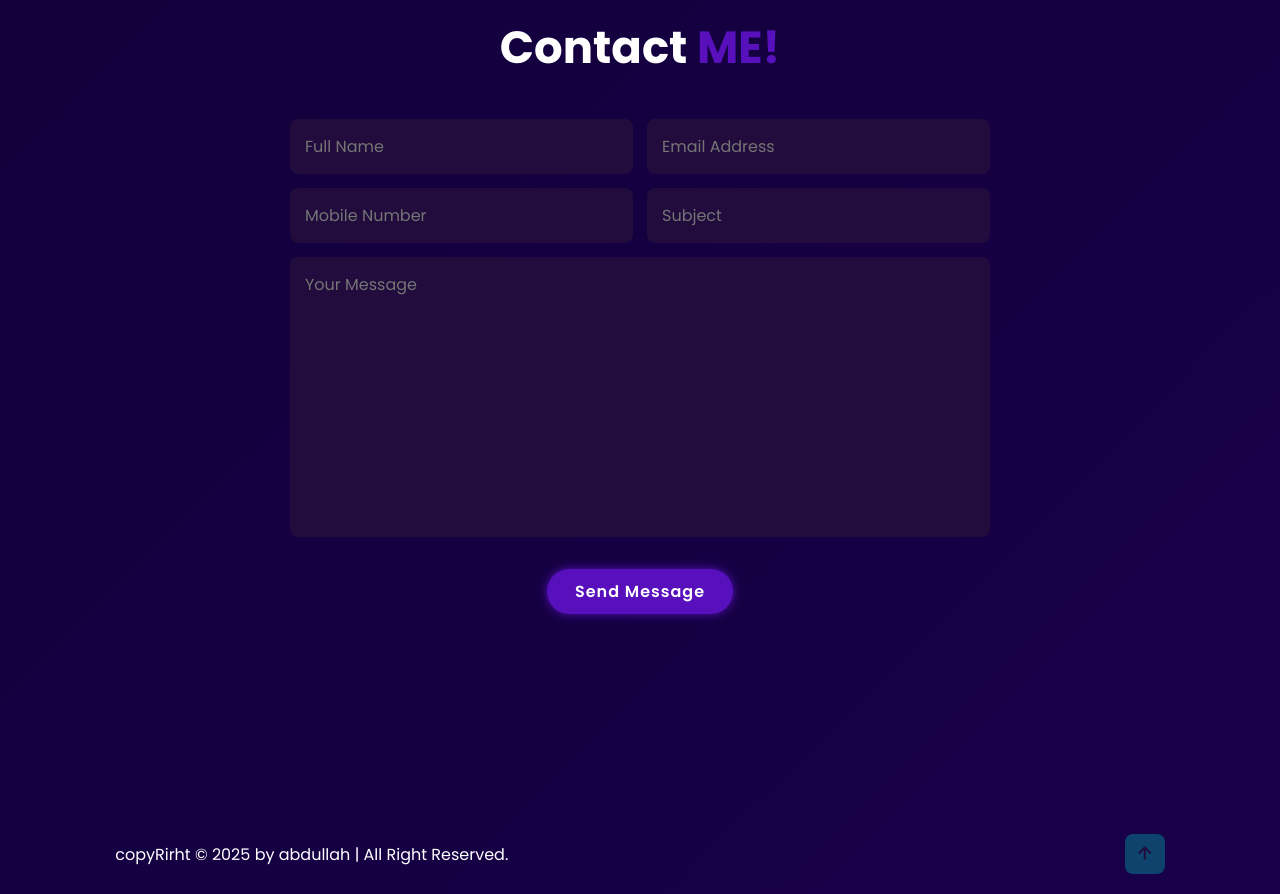
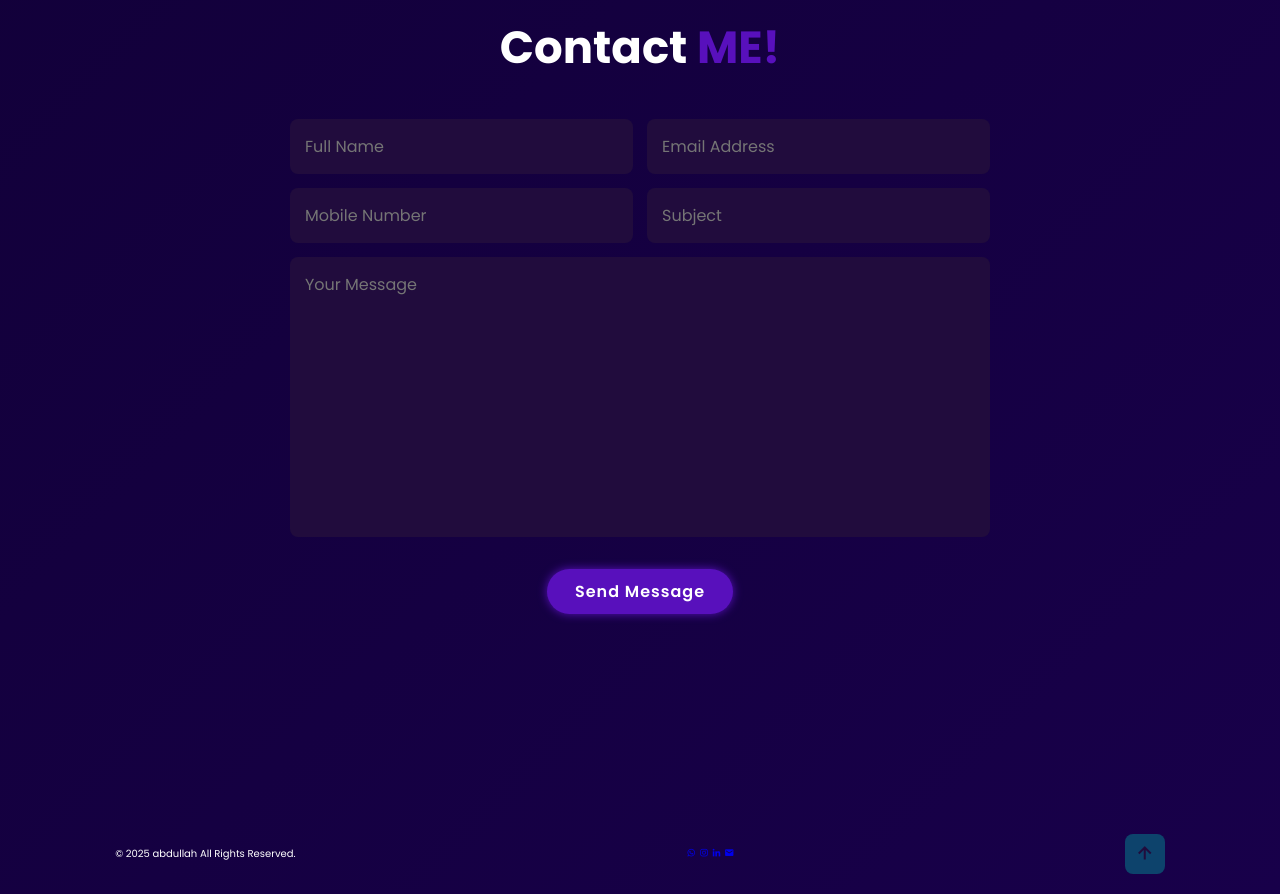
Before and after one commit to abdullahalassal-maker/portfolio, a plain HTML site: page index.html in a window 1280 px wide. Shown: the part 3186-4080 px from the top of the page. Drawn offline with nearby package versions, Linux system fonts and the light colour scheme.

Commit message:
Update index.html

```diff
--- a/index.html
+++ b/index.html
@@ -127,13 +127,19 @@
     </form>
   </section>
   <footer class="footer">
-    <div class="footer-text">
-        <p>copyRirht &copy; 2025 by abdullah | All Right Reserved.</p>
-    </div>
-    <div class="footer-icontop">
-        <a href="#home" ><i class="bx bx-up-arrow-alt"></i></a>
-    </div>
-  </footer>
+  <p>© 2025 abdullah All Rights Reserved.</p>
+
+  <div class="social-icons">
+    <a href="https://wa.me/+201100082126" target="_blank"><i class="bx bxl-whatsapp"></i></a>
+    <a href="https://www.instagram.com/eng_abdallh/"><i class='bx bxl-instagram'></i></a>
+    <a href="https://www.linkedin.com/in/abdullah-alassal-40570138b/"><i class='bx bxl-linkedin'></i></a>
+    <a href="https://mail.google.com/mail/?view=cm&fs=1&to=abdullahalassal.1995@gmail.com&su=Hello&body=Hi%20there" target="_blank" ><i class='bx bxs-envelope'></i></a>
+  </div>
+   </div>
+  <div class="footer-icontop">
+    <a href="#top"><i class='bx bx-up-arrow-alt'></i></a>
+  </div>
+</footer>
   <script src="https://unpkg.com/scrollreveal"></script>
   <script src="https://cdn.jsdelivr.net/npm/typed.js@2.0.12"></script>
   <script src="script.js"></script>
```
